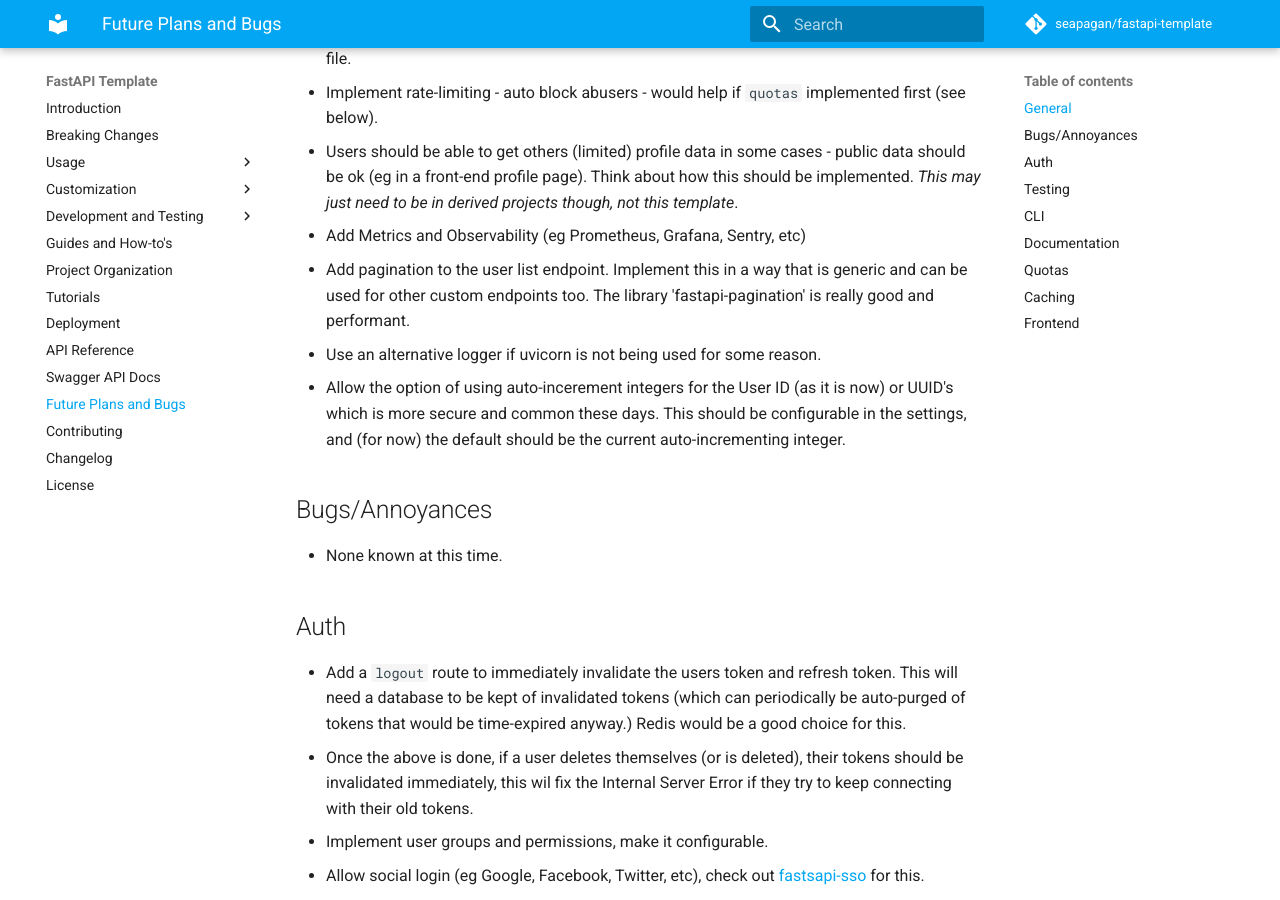
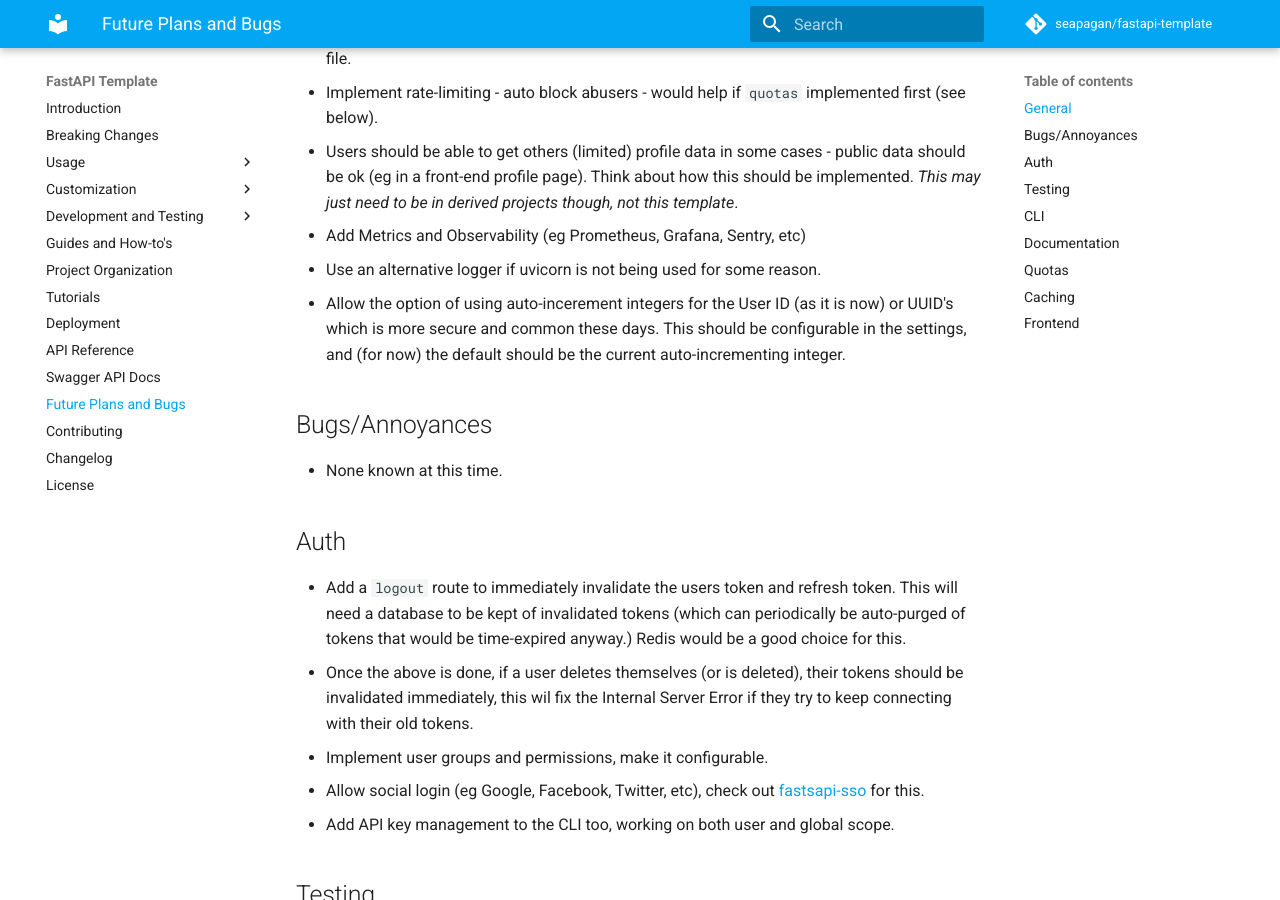
Before and after one commit to seapagan/fastapi-template, an MkDocs documentation site: the page built from docs/future.md, in a window 1280 px wide and 900 px high, scrolled down 599 px. Built offline with MkDocs 1.6.1 and Material for MkDocs 9.7.7, drawn with Linux system fonts in a browser that asks for light colours; comment, search, counter and statistics services are not loaded.

Commit message:
Document users pagination

```diff
--- a/TODO.md
+++ b/TODO.md
@@ -25,9 +25,6 @@
   this should be implemented. *This may just need to be in derived projects
   though, not this template*.
 - Add Metrics and Observability (eg Prometheus, Grafana, Sentry, etc)
-- Add pagination to the user list endpoint. Implement this in a way that is
-  generic and can be used for other custom endpoints too. The library
-  'fastapi-pagination' is really good and performant.
 - Use an alternative logger if uvicorn is not being used for some reason.
 - Allow the option of using auto-incerement integers for the User ID (as it is
   now) or UUID's which is more secure and common these days. This should be
```
Also changed, not shown: README.md (+2 -0 lines).
